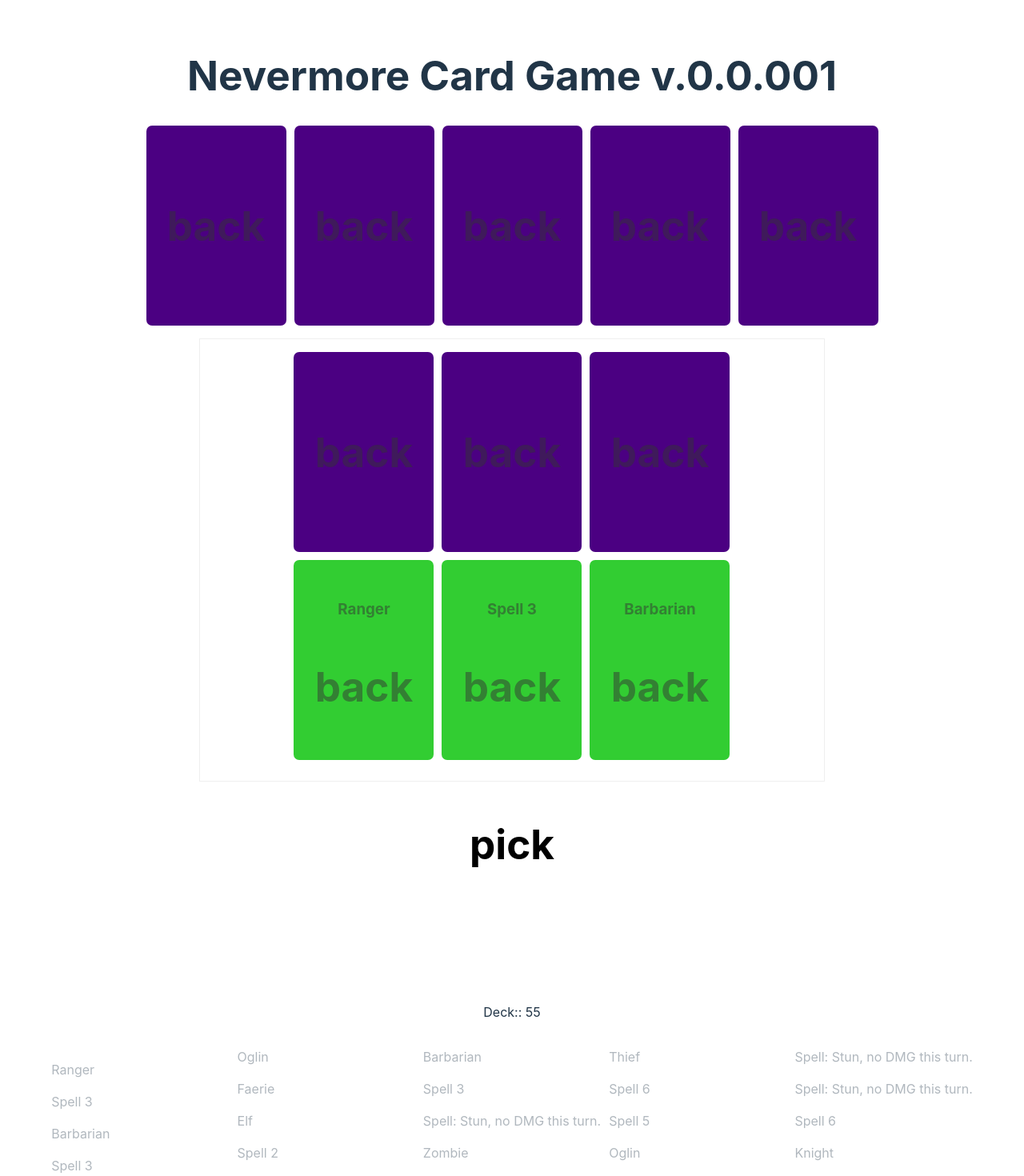
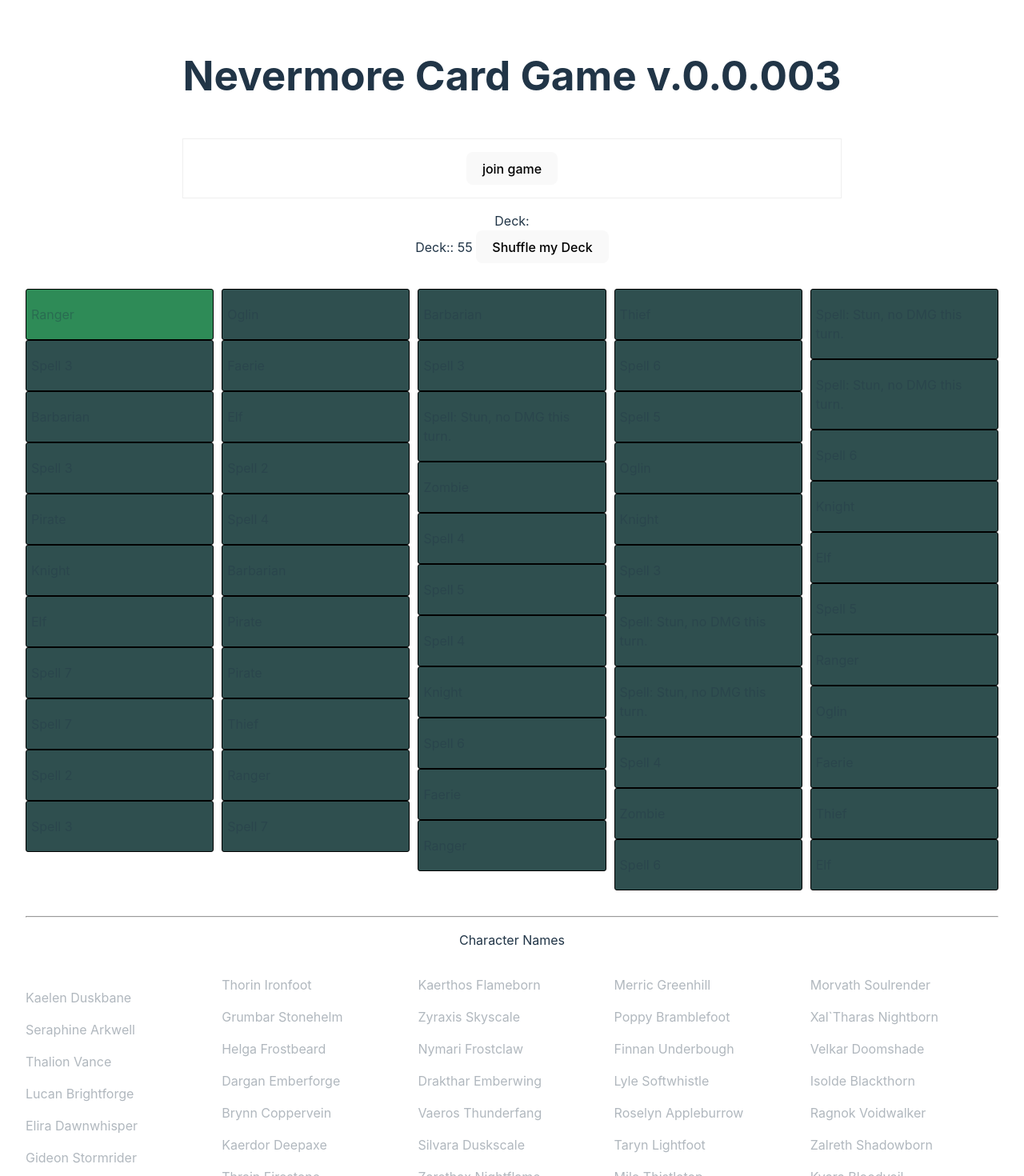
Before and after one commit to jas-naz/card-prototype, a React (Vite) app: page / in a window 1280 px wide. Shown: the top 1470 px of the page at 80% size. Built offline with nearby package versions, Linux system fonts and the light colour scheme.

Commit message:
v:0.0.003 added join game

```diff
--- a/src/App.tsx
+++ b/src/App.tsx
@@ -1,13 +1,16 @@
-import { useState } from 'react'
+import { useState, version } from 'react'
 import Card from './Card'
 import './App.css'
 import { names } from './data/names';
 import { generalStrings } from './data/generalStrings';
-import { getCardsById, makeADeck } from './data/masterCards';
+import { Character, getCardsById, makeADeck } from './data/masterCards';
+import { shuffle } from 'lodash/fp';
 
-const versionNumber = "0.0.001";
+const versionNumber = "0.0.003";
 const cardList = {
   opponentHandCards: [
+    { title: '*****' },
+    { title: '*****' },
     { title: '*****' },
     { title: '*****' },
     { title: '*****' },
@@ -26,10 +29,11 @@ const cardList = {
   ]
 }
 function App() {
-  // const [count, setCount] = useState(0);
+  const [gameActive, setGameActive] = useState(false);
   const [opponentHandCards] = useState(cardList.opponentHandCards);
   const [playerDeckCards, setPlayerDeckCards] = useState(getCardsById(makeADeck(55)));
-  const [handCards, setHandCards] = useState([{ title: '' }]);
+  const [handCards, setHandCards] = useState<Character[]>([{ title: '' }]);
+  const [boardCards] = useState([{ title: '' }]);
   const [characterNames] = useState(
     [
       names['Human Names'], names['Elf Names'], names['Dwarf Names'],
@@ -47,26 +51,10 @@ function App() {
   }
 
   const pickCard = () => {
-    // const cards = getAllCardIds();
-    //   [
-    //   "chr001", "chr002", "chr003", "chr004", "chr005",
-    //   "chr006", "chr007", "chr008", "chr009",
-    //   "spl001", "spl002", "spl003", "spl004",
-    //   "spl001", "spl002", "spl003", "spl004", "spl005", "spl006", "spl007"
-    // ];
-    // const randomCard = cards[Math.floor(Math.random() * cards.length)];
-    // return (playerCards.length <= 7) &&
-    // const newArray = [...handCards].splice((handCards.length), 0, drawCardFromDeck(1))
-    const newArray = [...handCards.filter(item => item.title !== ''), drawCardFromDeck(), { title: '' }];
+    const nArr = [...handCards.filter(item => item.title !== '')];
+    const newArray = [...nArr, drawCardFromDeck(), { title: '' }];
 
-    // Move the last element to the first position
-    // newArray.splice(newArray.length - 1, 0, newArray.splice(0, 1)[0]);
-
-    //   setPlayerCards([{ title: `${characterNames[Math.floor(Math.random() * characterNames.length)]}` }, ...playerCards]);
-    // return (handCards.length <= numberOfHandCards) &&
-    //   setHandCards([{ title: `${characterNames[Math.floor(Math.random() * characterNames.length)]}` }, ...handCards]);
     return (handCards.length <= numberOfHandCards) &&
-      // setHandCards([getCardById(randomCard), ...handCards]);
       setHandCards(newArray);
   }
 
@@ -75,6 +63,10 @@ function App() {
 
     setPlayerDeckCards(playerDeckCards.slice(1));
     return card;
+  }
+
+  function shuffleMyDeck(): void {
+    setPlayerDeckCards(shuffle(playerDeckCards));
   }
 
   return (
@@ -88,28 +80,30 @@ function App() {
 
         {/* OPPONENT HAND */}
         <div style={cardListStyle}>
-          {opponentHandCards.slice(0, numberOfHandCards).map((card, index) => (
+          {gameActive && opponentHandCards.slice(0, numberOfHandCards).map((card, index) => (
             <Card key={index} title={card.title} />
           ))}
         </div>
 
         {/* BOARD */}
         <div className="board noselect">
+          {!gameActive &&
+            <button onClick={() => setGameActive(!gameActive)}>join game</button>
+          }
+          {gameActive && <>
             <div style={cardListStyle}>
               {cardList.opponentCards.slice(0, numberOfCards).map((card, index) => (
                 <Card key={index} title={card.title} />
               ))}
             </div>
             <div style={cardListStyle}>
-            {(playerDeckCards) && playerDeckCards.slice(0, numberOfCards).map((card, index) => (
+              {(boardCards) && boardCards.slice(0, numberOfCards).map((card, index) => (
                 card.title == '' ?
-                <div
-                  onClick={() => pickCard()}>
                   <Card
                     key={index}
-                    title={card.title}
-                    flipped={true} />
-                </div>
+                    title={''}
+                    flipped={false}
+                    mine={true} />
                   :
                   <Card
                     key={index}
@@ -118,10 +112,30 @@ function App() {
                     mine={true} />
               ))}
             </div>
+            <button onClick={() => setGameActive(!gameActive)}>end game</button>
+          </>
+          }
+
+        </div>
+
+        <div>Deck:
+          {gameActive &&
+            <div style={{
+              border: '1px solid black', borderRadius: '6px',
+              background: 'seagreen', fontSize: '1em', padding: '3px 6px', width: '140px'
+            }}>
+              <p style={{ fontSize: '1em', opacity: 0.35 }}>{playerDeckCards[0].title}</p>
+            </div>
+            // <Card
+            // key={1}
+            // title={playerDeckCards[0].title}
+            // flipped={false}
+            //   mine={true} />
+          }
         </div>
 
         {/* HAND */}
-        <div className="noselect" style={cardListStyle}>
+        {gameActive && <div className="noselect" style={cardListStyle}>
           {handCards.slice(0, numberOfHandCards).map((card, index) => (
             card.title == '' ?
               <div
@@ -138,8 +152,8 @@ function App() {
                 flipped={false}
                 mine={true} />
           ))}
-        </div>
-        Deck:: {playerDeckCards.length}
+        </div>}
+        Deck:: {playerDeckCards.length} <button onClick={() => shuffleMyDeck()}>Shuffle my Deck</button>
         <div style={{
           columnCount: 5,
           columnGap: '10px',
@@ -147,13 +161,36 @@ function App() {
           textAlign: 'left'
         }}>
           {playerDeckCards.map((card, index) => (
-            <div>
-              <p key={index} style={{ fontSize: '1em', opacity: 0.35 }}>{card.title}</p>
+            <div style={{
+              border: '1px solid black', borderRadius: '3px',
+              background: (index == 0) ? 'seagreen' : 'darkslategray', fontSize: '1em', padding: '3px 6px'
+            }}>
+              <p key={index} style={{ fontSize: '1em', opacity: 0.35 }}>{card && card.title}</p>
             </div>
           ))}
         </div>
+
         <hr />
-        {/* CHARACTER NAMES */}
+
+        <CharacterNames names={characterNames} />
+      </div>
+
+      <div>
+        <p>
+          Your game is just a few clicks away!
+        </p>
+        <p>app version: {versionNumber}, react version: {version}</p>
+      </div >
+    </>
+  )
+}
+
+export default App
+
+const CharacterNames = (props: { names: string[] }) => {
+  const { names } = props;
+  return (
+    <div>
       <p>Character Names</p>
       <div style={{
         columnCount: 5,
@@ -161,19 +198,10 @@ function App() {
         margin: '32px 0',
         textAlign: 'left'
       }}>
-          {characterNames.map((name, index) => (
+        {names.map((name, index) => (
           <p key={index} style={{ fontSize: '1em', opacity: 0.35 }}>{name}</p>
         ))}
       </div>
     </div>
-
-      <div>
-        <p>
-          Your game is just a few clicks away!
-        </p>Version: {versionNumber}
-      </div >
-    </>
   )
 }
-
-export default App
--- a/src/Card.tsx
+++ b/src/Card.tsx
@@ -1,7 +1,7 @@
 import { useState } from "react";
 import { generalStrings } from "./data/generalStrings";
 
-const Card = (props: { title: string, key: number, flipped?: boolean, mine?: boolean }) => {
+const Card = (props: { title: string, key: (number | string), flipped?: boolean, mine?: boolean }) => {
   const { title = "I am a Card", key, flipped = false, mine } = props;
   const [cardFlipped, setCardFlipped] = useState(flipped);
 
--- a/src/data/masterCards.ts
+++ b/src/data/masterCards.ts
@@ -1,12 +1,12 @@
 import { shuffle } from "lodash/fp";
 
-type Character = {
-  id: string;
+export type Character = {
+  id?: string;
   title: string;
-  description: string;
-  dmg: string;
-  def: string;
-  rarity: string; // * out of 100
+  description?: string;
+  dmg?: string;
+  def?: string;
+  rarity?: string; // * out of 100
 };
 
 type Spells = Character & {
@@ -82,16 +82,19 @@ export const getAllCards = () => {
   return allCards;
 };
 export const getAllCardIds = (): string[] => {
-  return allCards.map((card) => card.id);
+  return allCards.map((card) => card.id) as string[];
 };
 // console.log("getAllCardIds", getAllCardIds());
 
-export const getCardById = (id: string): Character | undefined => {
-  return allCards.find((card) => card.id === id);
+export const getCardById = (id: string) => {
+  if (allCards.find((card) => card.id === id)) {
+    return allCards.find((card) => card.id === id);
+  }
+  return;
 };
 export const getCardsById = (ids: string[]): (Character | Spells)[] => {
   return ids.map((id) => {
-    return allCards.find((card) => card.id === id);
+    return allCards.find((card) => card.id === id) as Character;
   });
 };
 // function shuffle(deckCards: string[]) {
```
Also changed, not shown: src/data/gameObject.ts (added, +47 -0 lines), 5 other files (tests, documents, lock files or other folders). Lines whose indentation alone changed are shown as unchanged.
